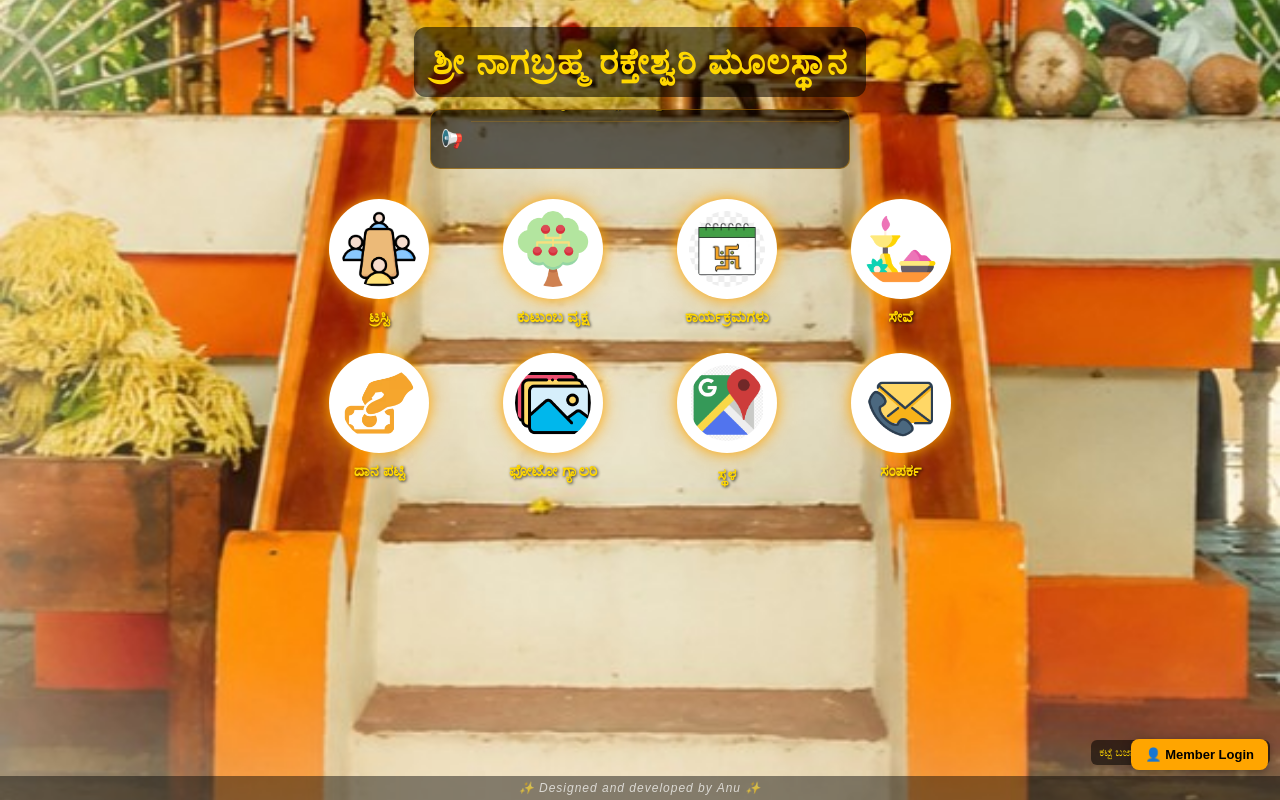
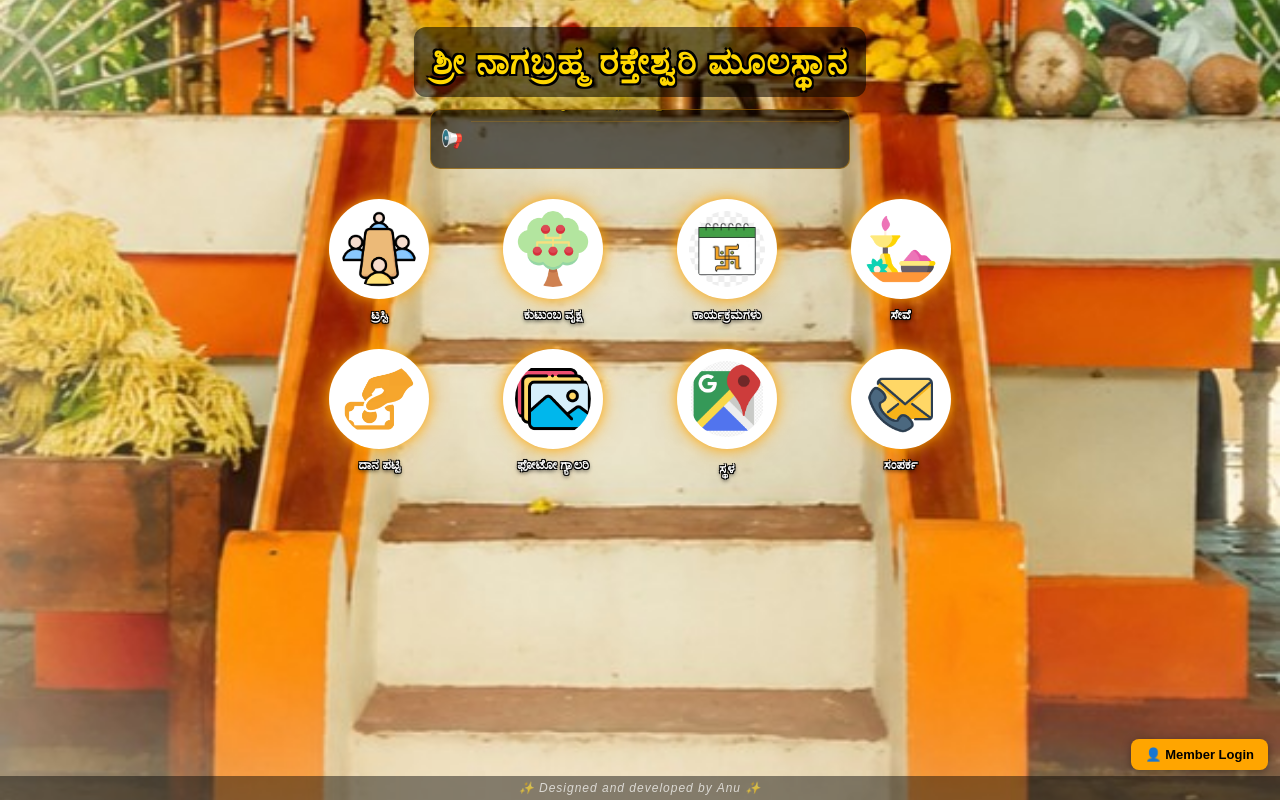
Before and after one commit to iitsanup/moolastana, a Flask app: page / in a window 1280 px wide. Run offline with Flask 3, Linux system fonts and the light colour scheme; data that the repository does not hold is empty.

Commit message:
remove address, back arrow, announcement input, white fonts

```diff
--- a/static/css/style.css
+++ b/static/css/style.css
@@ -111,21 +111,6 @@ body {
     line-height: 1.4;
 }
 
-/* ===================== ADDRESS ===================== */
-.address {
-    position: fixed;
-    right: 10px;
-    bottom: 10px;
-    font-size: 11px;
-    color: #FFD700;
-    text-align: right;
-    z-index: 500;
-    background: rgba(0,0,0,0.55);
-    padding: 5px 8px;
-    border-radius: 6px;
-    max-width: 180px;
-    line-height: 1.4;
-}
 
 /* ===================== MENU ===================== */
 .menu {
@@ -533,10 +518,6 @@ body {
     box-shadow: 0 2px 8px rgba(0,0,0,0.1);
 }
 
-/* ===================== ADDRESS ABOVE WATERMARK ===================== */
-.address {
-    bottom: 35px !important;
-}
 
 /* ===================== MEMBER LOGIN - BOTTOM RIGHT ===================== */
 .member-login {
@@ -585,3 +566,69 @@ body {
     0% { top: 0; }
     100% { top: -50%; }
 }
+
+
+/* ===================== BACK BUTTON ===================== */
+.back-btn {
+    background: #8B4513;
+    color: white;
+    border: none;
+    border-radius: 50%;
+    width: 38px;
+    height: 38px;
+    font-size: 20px;
+    cursor: pointer;
+    display: inline-flex;
+    align-items: center;
+    justify-content: center;
+    flex-shrink: 0;
+    box-shadow: 0 2px 6px rgba(0,0,0,0.2);
+    margin: 10px 0 10px 10px;
+}
+
+.back-btn:hover {
+    background: #5C4033;
+}
+
+/* ===================== PAGE HEADER ROW ===================== */
+.page-header {
+    display: flex;
+    align-items: center;
+    gap: 10px;
+    margin-bottom: 15px;
+    padding: 5px 10px;
+}
+
+.page-header h2 {
+    color: #8B4513;
+    font-size: 20px;
+}
+
+/* ===================== FONT COLOR WHITE WITH BLACK BORDER ===================== */
+.menu-item p {
+    color: white !important;
+    text-shadow:
+        -1px -1px 0 #000,
+         1px -1px 0 #000,
+        -1px  1px 0 #000,
+         1px  1px 0 #000,
+         0px  2px 4px rgba(0,0,0,0.9) !important;
+    font-size: 13px;
+    font-weight: bold;
+    margin-top: 8px;
+    line-height: 1.3;
+}
+
+#title {
+    color: #FFD700 !important;
+    text-shadow:
+        -2px -2px 0 #000,
+         2px -2px 0 #000,
+        -2px  2px 0 #000,
+         2px  2px 0 #000 !important;
+}
+
+/* ===================== REMOVE ADDRESS ===================== */
+.address {
+    display: none !important;
+}
--- a/templates/index.html
+++ b/templates/index.html
@@ -15,10 +15,6 @@
     <!-- ✅TITLE -->
 <div class="header">
     <h1 id="title">ಶ್ರೀ ನಾಗಬ್ರಹ್ಮ ರಕ್ತೇಶ್ವರಿ ಮೂಲಸ್ಥಾನ</h1>
-
-<p id="address-kn" class="address">
-    ಕಟ್ಟೆ ಬಜಾರ್, ಬಂಗ್ರಾ ಮಂಜೇಶ್ವರ - ೬೭೧೩೨೩
-</p>
 
 </div>
 
@@ -676,6 +668,9 @@ function logoutUser() {
     for (let icon of adminIcons) {
     icon.style.display = "none";
 }
+    // Hide announcement input
+    let annInput = document.getElementById("announcementInput");
+    if (annInput) annInput.style.display = "none";
 }
 
 window.onclick = function(event) {
@@ -1060,9 +1055,7 @@ function openPanchamiList() {
     document.getElementById("title").innerText = "ಪಂಚಮಿ ದಾನಿಗಳು";
 
 // ✅ HIDE ADDRESS
-        document.getElementById("address-kn").style.display = "none";
-
-    loadPanchamiTable();   // ✅ MUST
+        loadPanchamiTable();   // ✅ MUST
 }
 function closePanchamiPage() {
 
@@ -1224,10 +1217,15 @@ function openEventsPage() {
 
     document.getElementById("title").innerText = "ಕಾರ್ಯಕ್ರಮಗಳು";
 
-    // ✅ hide address
-    document.getElementById("address-kn").style.display = "none";
-}
-
+        }
+
+function openEventsPage() {
+    document.getElementById("menuSection").style.display = "none";
+    document.getElementById("eventsSection").style.display = "block";
+    document.body.style.background = "#f5f5dc";
+    document.getElementById("title").innerText = "ಕಾರ್ಯಕ್ರಮಗಳು";
+    loadEventsPublic();
+}
 function closeEventsPage() {
 
     document.getElementById("menuSection").style.display = "";
@@ -1237,9 +1235,7 @@ function closeEventsPage() {
 
     document.getElementById("title").innerText = "ಶ್ರೀ ನಾಗಬ್ರಹ್ಮ ರಕ್ತೇಶ್ವರಿ ಮೂಲಸ್ಥಾನ";
 
-    // ✅ show address
-    document.getElementById("address-kn").style.display = "block";
-}
+        }
 function openEventYear(year) {
     alert("Open events for year: " + year);
 }
@@ -1253,9 +1249,7 @@ function openAdminPage() {
 
     document.getElementById("title").innerText = "ನಿರ್ವಹಣೆ";
 
-    // ✅ hide address
-    document.getElementById("address-kn").style.display = "none";
-}
+        }
 function closeAdminPage() {
 
     document.getElementById("menuSection").style.display = "";
@@ -1267,8 +1261,7 @@ function closeAdminPage() {
     document.getElementById("title").innerText =
         "ಶ್ರೀ ನಾಗಬ್ರಹ್ಮ ರಕ್ತೇಶ್ವರಿ ಮೂಲಸ್ಥಾನ";
 
-    document.getElementById("address-kn").style.display = "block";
-}
+    }
 
 function openUploadEvents() {
     document.getElementById("adminSection").style.display = "none";
@@ -1362,20 +1355,70 @@ function openGeneralData() {
 function openPassword() {
     alert("Change login password");
 }
+
+// ============ ANNOUNCEMENTS ============
+async function addAnnouncement() {
+    let title = document.getElementById("ann-title").value.trim();
+    let date = document.getElementById("ann-date").value.trim();
+    let desc = document.getElementById("ann-desc").value.trim();
+    if (!title) { document.getElementById("ann-status").innerText = "❌ Title required"; return; }
+    let res = await fetch("/save_event", {
+        method: "POST",
+        headers: {"Content-Type": "application/json"},
+        body: JSON.stringify({ title, date, description: desc })
+    });
+    let data = await res.json();
+    if (data.status === "success") {
+        document.getElementById("ann-status").innerText = "✅ Saved!";
+        document.getElementById("ann-title").value = "";
+        document.getElementById("ann-date").value = "";
+        document.getElementById("ann-desc").value = "";
+        await loadEventsPublic();
+        await loadEventsTicker();
+        setTimeout(() => { document.getElementById("ann-status").innerText = ""; }, 3000);
+    }
+}
+async function loadEventsPublic() {
+    try {
+        let res = await fetch("/get_events");
+        let events = await res.json();
+        let container = document.getElementById("eventsListPublic");
+        if (!container) return;
+        if (!events.length) {
+            container.innerHTML = "<p style='color:#888;text-align:center;'>ಯಾವುದೇ ಕಾರ್ಯಕ್ರಮಗಳು ಇಲ್ಲ</p>";
+            return;
+        }
+        container.innerHTML = events.map(e => `
+            <div style="background:white;border-radius:10px;padding:12px;margin:8px 0;border-left:4px solid #8B4513;display:flex;justify-content:space-between;align-items:flex-start;">
+                <div>
+                    <strong style="color:#8B4513;font-size:15px;">📅 ${e.title}</strong>
+                    ${e.date ? '<p style="color:#666;font-size:12px;margin-top:3px;">🗓 '+e.date+'</p>' : ''}
+                    ${e.description ? '<p style="color:#444;font-size:13px;margin-top:4px;">'+e.description+'</p>' : ''}
+                </div>
+                ${isLoggedIn ? '<button onclick="deleteAnnouncement('+e.id+')" style="background:red;color:white;border:none;padding:4px 8px;border-radius:5px;cursor:pointer;flex-shrink:0;">🗑️</button>' : ''}
+            </div>
+        `).join('');
+    } catch(e) {}
+}
+async function deleteAnnouncement(id) {
+    if (!confirm("Delete this event?")) return;
+    await fetch("/delete_event/" + id, { method: "DELETE" });
+    await loadEventsPublic();
+    await loadEventsTicker();
+}
+
 // ============ CONTACT PAGE ============
 async function openContactPage() {
     document.getElementById("menuSection").style.display = "none";
     document.getElementById("contactSection").style.display = "block";
     document.getElementById("title").innerText = "ಸಂಪರ್ಕ";
-    document.getElementById("address-kn").style.display = "none";
     await loadContactData();
 }
 function closeContactPage() {
     document.getElementById("menuSection").style.display = "";
     document.getElementById("contactSection").style.display = "none";
     document.getElementById("title").innerText = "ಶ್ರೀ ನಾಗಬ್ರಹ್ಮ ರಕ್ತೇಶ್ವರಿ ಮೂಲಸ್ಥಾನ";
-    document.getElementById("address-kn").style.display = "block";
-}
+    }
 async function editContact(id) {
     if (!isLoggedIn) { alert("Please login to edit"); return; }
     let el = document.getElementById(id);
```
Also changed, not shown: other parts of templates/index.html (+10 -14 lines).
